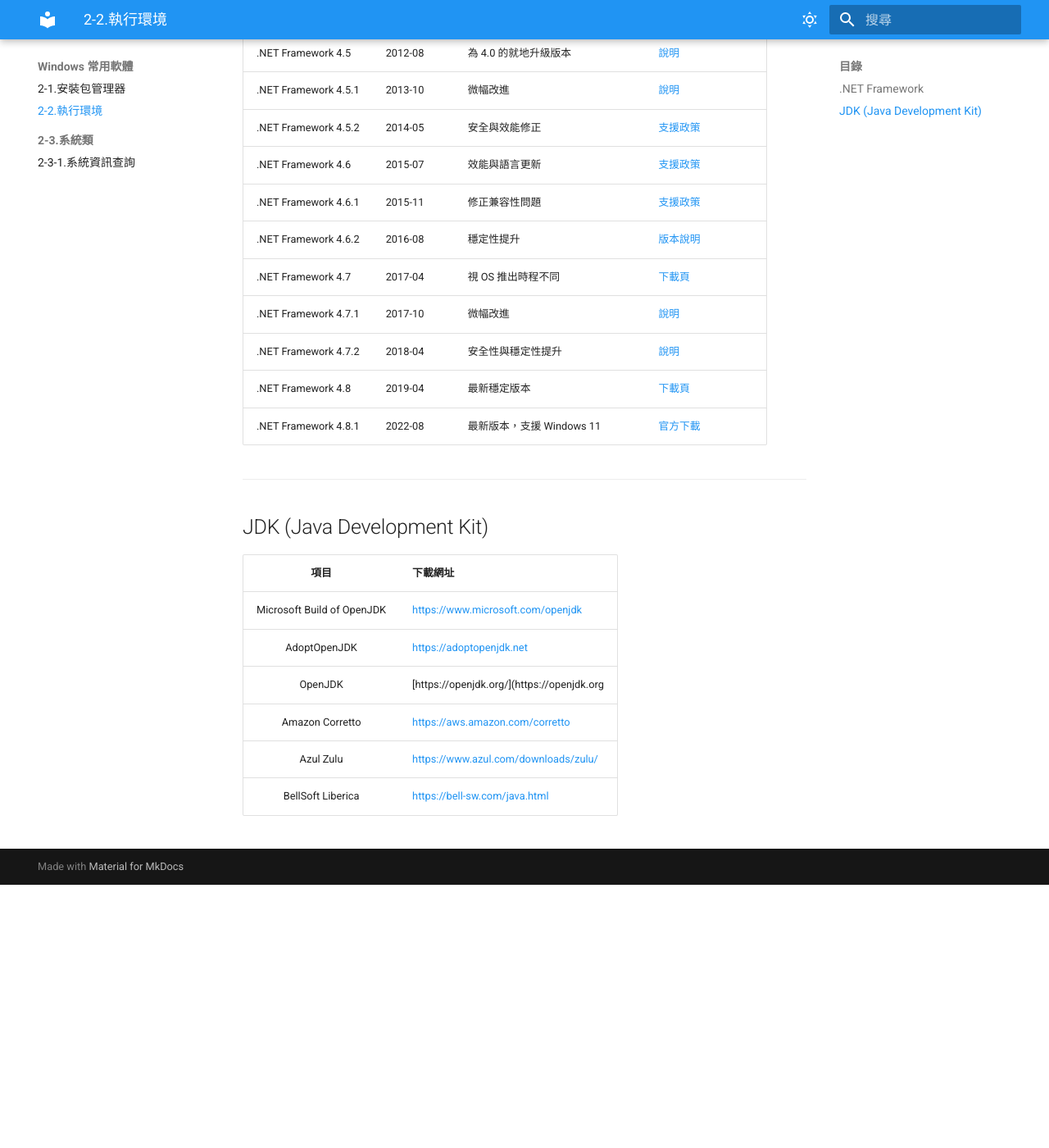
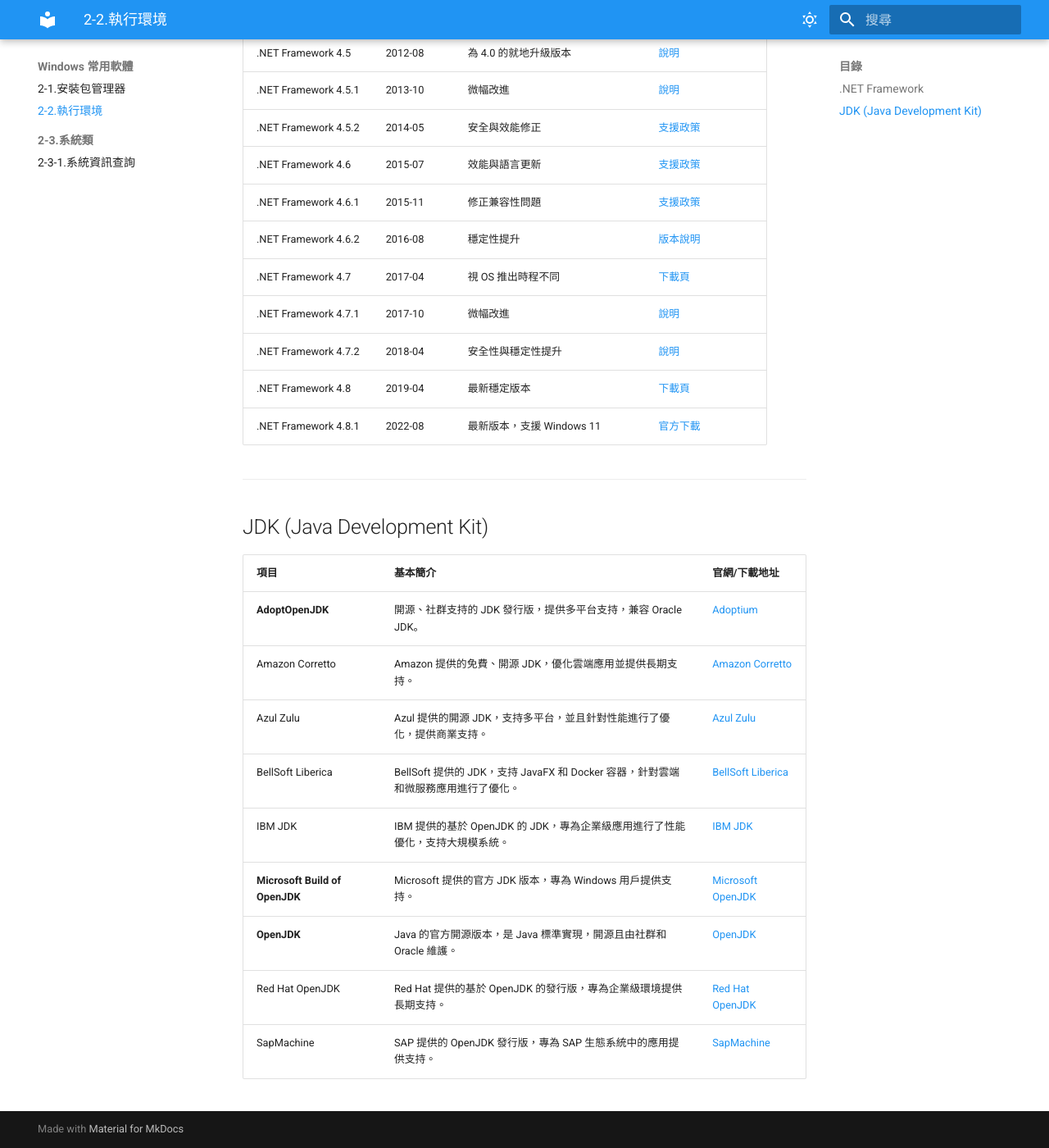
Before and after one commit to windwater-nick/nav-mkdocs, an MkDocs documentation site: the page built from docs/windows_software/2-2_runtime_Environments/runtime_Environments.md, in a window 1280 px wide and 1400 px high, scrolled down 555 px. Shown: the whole window at 82% size. Built offline with MkDocs 1.6.1 and Material for MkDocs 9.7.7, drawn with Linux system fonts in a browser that asks for light colours; before the commit the page ends 1634 px from its top, so only the background shows below that.

Commit message:
描述修改內容

```diff
--- a/docs/windows_software/2-2_runtime_Environments/runtime_Environments.md
+++ b/docs/windows_software/2-2_runtime_Environments/runtime_Environments.md
@@ -24,11 +24,14 @@
 
 ##  JDK (Java Development Kit)
 
-| 項目 | 下載網址 |
-|:-----:|-----------|
-|Microsoft Build of OpenJDK|[https://www.microsoft.com/openjdk](https://www.microsoft.com/openjdk)|
-|AdoptOpenJDK|[https://adoptopenjdk.net](https://adoptopenjdk.net)|
-|OpenJDK|[https://openjdk.org/](https://openjdk.org
-|Amazon Corretto|[https://aws.amazon.com/corretto](https://aws.amazon.com/corretto)|
-|Azul Zulu|[https://www.azul.com/downloads/zulu/](https://www.azul.com/downloads/zulu/)|
-|BellSoft Liberica|[https://bell-sw.com/java.html](https://bell-sw.com/java.html)|
+| 項目                           | 基本簡介 | 官網/下載地址 |
+|--------------------------------|----------|--------------|
+| **AdoptOpenJDK**               | 開源、社群支持的 JDK 發行版，提供多平台支持，兼容 Oracle JDK。 | [Adoptium](https://adoptium.net/) |
+| Amazon Corretto                | Amazon 提供的免費、開源 JDK，優化雲端應用並提供長期支持。 | [Amazon Corretto](https://aws.amazon.com/corretto/) |
+| Azul Zulu                      | Azul 提供的開源 JDK，支持多平台，並且針對性能進行了優化，提供商業支持。 | [Azul Zulu](https://www.azul.com/downloads/zulu/) |
+| BellSoft Liberica              | BellSoft 提供的 JDK，支持 JavaFX 和 Docker 容器，針對雲端和微服務應用進行了優化。 | [BellSoft Liberica](https://bell-sw.com/pages/downloads/#jdk-21-lts) |
+| IBM JDK                        | IBM 提供的基於 OpenJDK 的 JDK，專為企業級應用進行了性能優化，支持大規模系統。 | [IBM JDK](https://www.ibm.com/developerworks/java/jdk) |
+| **Microsoft Build of OpenJDK** | Microsoft 提供的官方 JDK 版本，專為 Windows 用戶提供支持。 | [Microsoft OpenJDK](https://www.microsoft.com/openjdk) |
+| **OpenJDK**                    | Java 的官方開源版本，是 Java 標準實現，開源且由社群和 Oracle 維護。 | [OpenJDK](https://openjdk.java.net/) |
+| Red Hat OpenJDK                | Red Hat 提供的基於 OpenJDK 的發行版，專為企業級環境提供長期支持。 | [Red Hat OpenJDK](https://developers.redhat.com/products/openjdk/overview) |
+| SapMachine                     | SAP 提供的 OpenJDK 發行版，專為 SAP 生態系統中的應用提供支持。 | [SapMachine](https://sap.github.io/SapMachine/) |
--- a/mkdocs.yml
+++ b/mkdocs.yml
@@ -66,7 +66,7 @@
 
 # === 定義網站的導航結構 ===
 nav:
-  - 'Home': 'index.md'
+  - '首頁': 'index.md'
   - 'Windows 常用軟體':
     - '2-1.安裝包管理器': 'windows_software/2-1_package_manager/package_manager.md'
     - '2-2.執行環境': 'windows_software/2-2_runtime_Environments/runtime_Environments.md'
```
